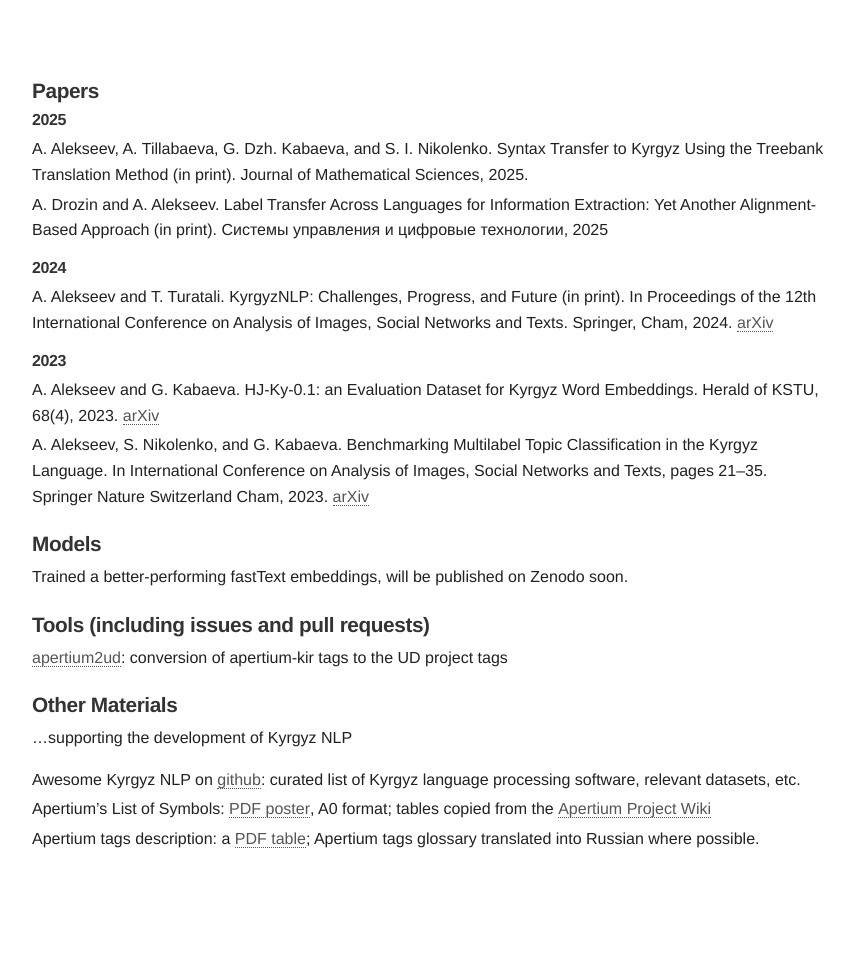
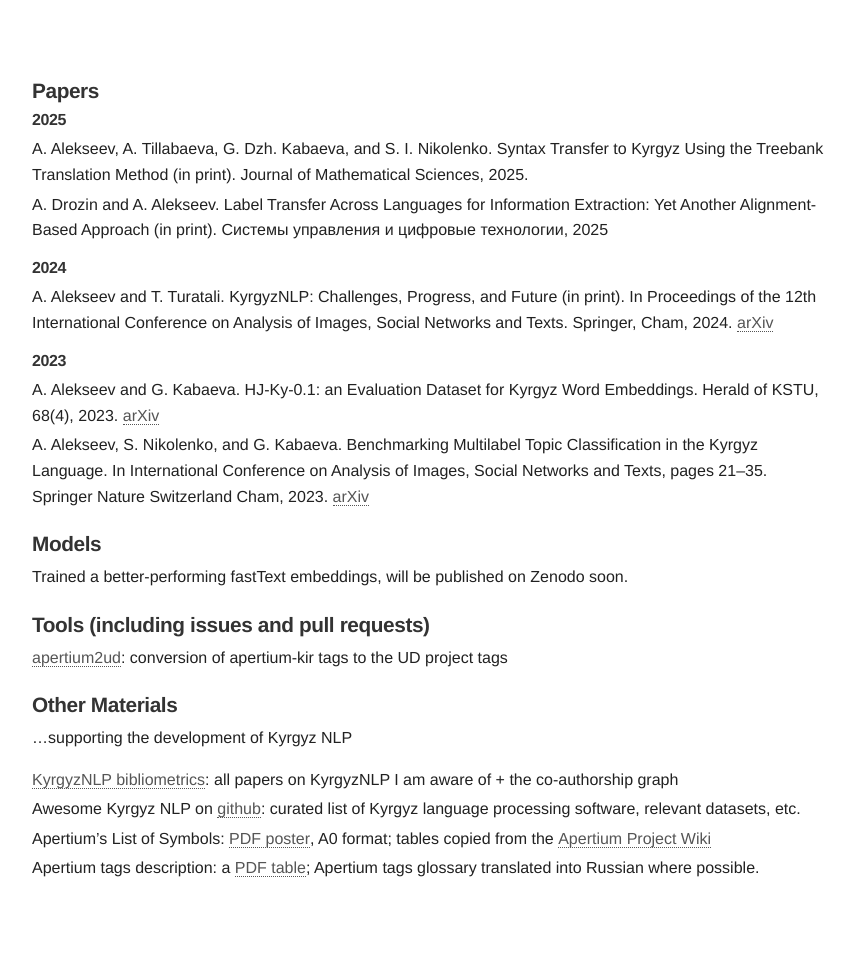
Before and after one commit to alexeyev/alexeyev.github.io, a Jekyll site: the page built from kyrgyz-language-contributions.md, in a window 1280 px wide. Shown: the whole page, without its empty margins (208-1062 px from the left). Built offline with Jekyll 4.4.1, drawn with Linux system fonts in a browser that asks for light colours; before the commit the page ends 947 px from its top, so only the background shows below that.

Commit message:
Update kyrgyz-language-contributions.md

```diff
--- a/kyrgyz-language-contributions.md
+++ b/kyrgyz-language-contributions.md
@@ -27,6 +27,7 @@
 ### Other Materials
 ...supporting the development of Kyrgyz NLP
 
+* [KyrgyzNLP bibliometrics](https://kyrgyznlp.github.io/): all papers on KyrgyzNLP I am aware of + the co-authorship graph
 * Awesome Kyrgyz NLP on [github](https://github.com/alexeyev/awesome-kyrgyz-nlp): curated list of Kyrgyz language processing software, relevant datasets, etc.
 * Apertium's List of Symbols: [PDF poster](https://alexeyev.github.io/pdf/Apertium-List_of_Symbols.pdf), A0 format; tables copied from the <a href="https://wiki.apertium.org/w/index.php?title=List_of_symbols">Apertium Project Wiki</a>
 * Apertium tags description: a [PDF table](https://alexeyev.github.io/pdf/apertium-tags-comments-russian.pdf); Apertium tags glossary translated into Russian where possible.
```
